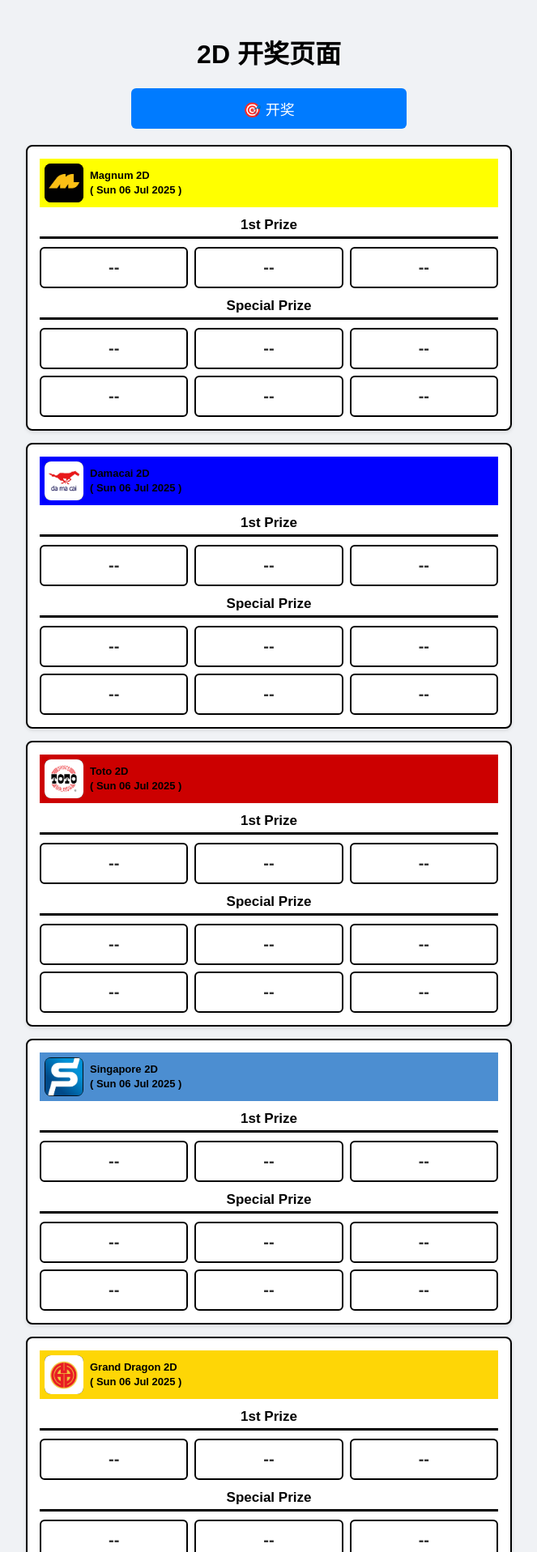
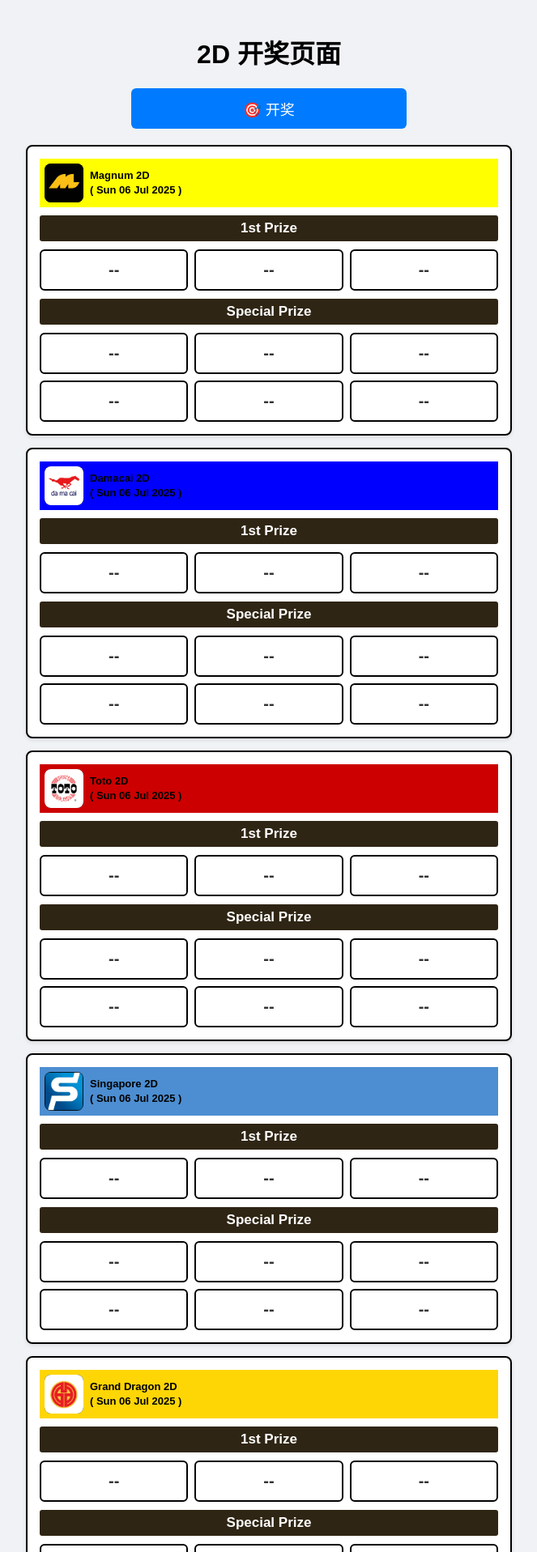
Before and after one commit to boonjun123654/2D_PAGE, a Flask app: page / in a window 1280 px wide. Shown: the top 1917 px of the page at 81% size, without its empty margins (308-971 px from the left). Run offline with Flask 3, Linux system fonts and the light colour scheme.

Commit message:
Update style.css

```diff
--- a/static/style.css
+++ b/static/style.css
@@ -137,11 +137,11 @@ body {
 }
 
 .section-title {
-    border-bottom: 3px solid black;
-    padding-bottom: 4px;
-    margin-top: 12px;
-    margin-bottom: 6px;
+    background-color: #2f2514;  /* 深棕黑背景（可调） */
+    color: white;               /* 白色字体 */
     font-size: 17px;
     font-weight: bold;
-    text-align: center;
+    padding: 6px 0;
+    margin-top: 10px;
+    border-radius: 3px;
 }
```
